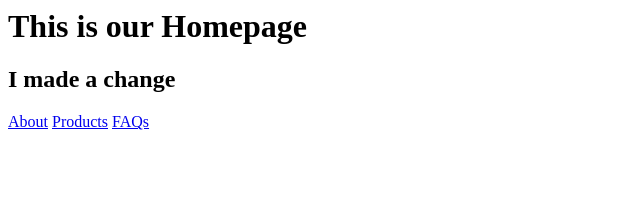
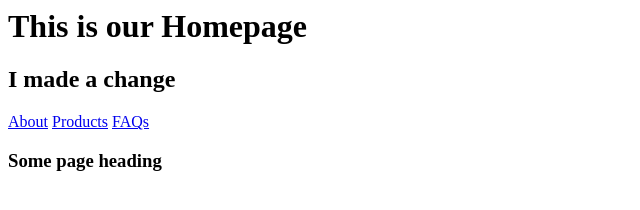
Before and after one commit to ersukhvir/htmlproj, a plain HTML site: page index.html in a window 1280 px wide. Shown: the whole page, without its empty margins (0-640 px from the left). Drawn offline with Linux system fonts and the light colour scheme.

Commit message:
added h3

```diff
--- a/index.html
+++ b/index.html
@@ -3,3 +3,4 @@
 <a href="./about.html">About</a>
 <a href="./our_products.html">Products</a>
 <a href="./faqs.html">FAQs</a>
+<h3>Some page heading</h3>
```
